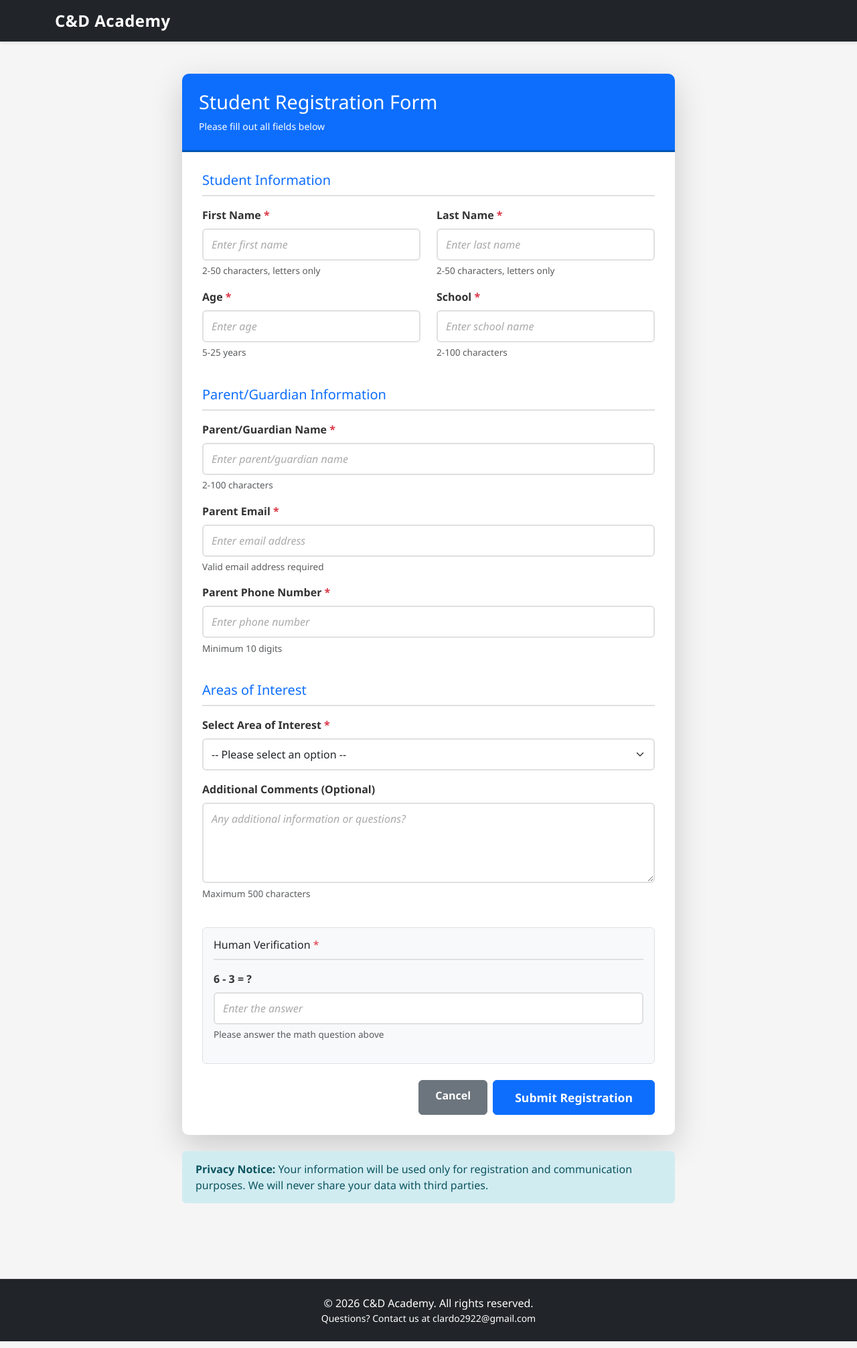
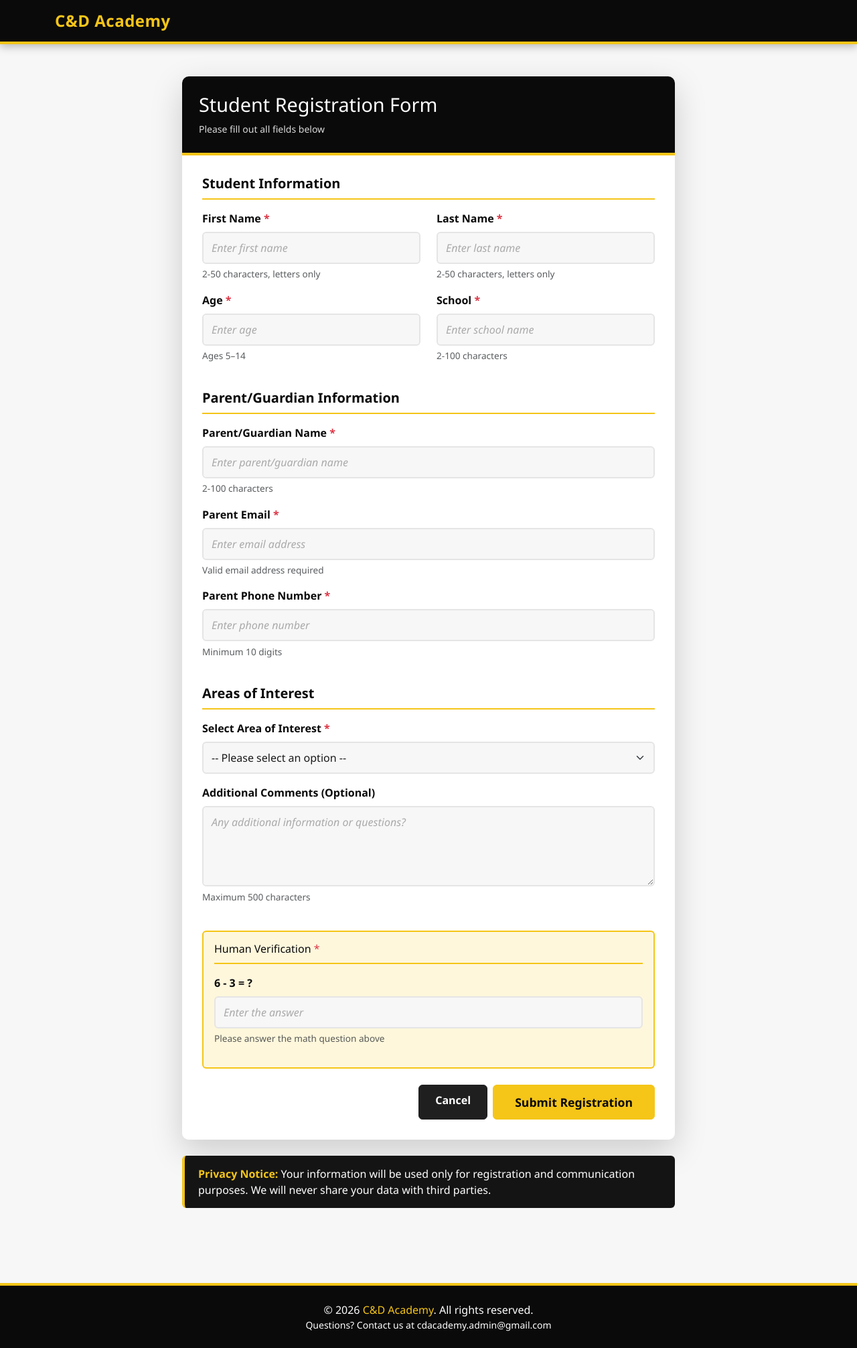
Before and after one commit to Bapthekid/cd-academy, a Flask app: page /register in a window 1280 px wide. Shown: the whole page at 67% size. Run offline with Flask 3, Linux system fonts and the light colour scheme.

Commit message:
user quality updates

```diff
--- a/app.py
+++ b/app.py
@@ -141,8 +141,8 @@ def validate_form_data(data):
     # Age validation
     try:
         age = int(data.get('age', 0))
-        if age < 5 or age > 25:
-            errors.append("Age must be between 5 and 25.")
+        if age < 5 or age > 14:
+            errors.append("Age must be between 5 and 14.")
     except ValueError:
         errors.append("Please enter a valid age as a number.")
 
--- a/static/style.css
+++ b/static/style.css
@@ -1,15 +1,28 @@
-/* Custom Styles for C&D Academy Registration Portal */
+/* C&D Academy — Black / Yellow / White theme (matches flyer) */
 
 :root {
-    --primary-color: #0d6efd;
-    --secondary-color: #6c757d;
-    --success-color: #28a745;
-    --danger-color: #dc3545;
-    --light-color: #f8f9fa;
-    --dark-color: #212529;
+    --cd-black: #0a0a0a;
+    --cd-black-soft: #141414;
+    --cd-black-muted: #1f1f1f;
+    --cd-yellow: #f5c518;
+    --cd-yellow-hover: #ffdd33;
+    --cd-yellow-muted: rgba(245, 197, 24, 0.15);
+    --cd-white: #ffffff;
+    --cd-off-white: #f7f7f7;
+    --cd-gray: #6c6c6c;
+    --cd-gray-light: #e5e5e5;
+
+    --bs-primary: #f5c518;
+    --bs-primary-rgb: 245, 197, 24;
+    --bs-dark: #0a0a0a;
+    --bs-dark-rgb: 10, 10, 10;
+    --bs-body-bg: #f7f7f7;
+    --bs-body-color: #1a1a1a;
+    --bs-link-color: #0a0a0a;
+    --bs-link-hover-color: #c9a000;
 }
 
-/* General Styles */
+/* General */
 * {
     margin: 0;
     padding: 0;
@@ -18,8 +31,8 @@
 
 body {
     font-family: 'Segoe UI', Tahoma, Geneva, Verdana, sans-serif;
-    background-color: #f5f5f5;
-    color: #333;
+    background-color: var(--cd-off-white);
+    color: var(--cd-black-soft);
     display: flex;
     flex-direction: column;
     min-height: 100vh;
@@ -30,34 +43,46 @@ main {
 }
 
 /* Navigation */
-.navbar {
-    box-shadow: 0 2px 4px rgba(0, 0, 0, 0.1);
+.navbar.cd-navbar {
+    background-color: var(--cd-black) !important;
+    border-bottom: 4px solid var(--cd-yellow);
+    box-shadow: 0 4px 12px rgba(0, 0, 0, 0.25);
 }
 
-.navbar-brand {
+.navbar.cd-navbar .navbar-brand {
     font-size: 1.5rem;
     letter-spacing: 0.5px;
+    color: var(--cd-yellow) !important;
+    font-weight: 700;
 }
 
-/* Hero Section */
+.navbar.cd-navbar .navbar-brand:hover {
+    color: var(--cd-yellow-hover) !important;
+}
+
+/* Hero */
 .hero-section {
-    background: linear-gradient(135deg, #667eea 0%, #764ba2 100%);
-    color: white;
+    background: linear-gradient(160deg, var(--cd-black) 0%, var(--cd-black-muted) 55%, var(--cd-black-soft) 100%);
+    color: var(--cd-white);
     padding: 60px 0;
     margin-bottom: 40px;
-    border-radius: 0;
+    border-bottom: 4px solid var(--cd-yellow);
 }
 
-.hero-section h1 {
-    color: white;
+.hero-section .hero-title {
+    color: var(--cd-yellow);
+    font-weight: 800;
+    text-transform: uppercase;
+    letter-spacing: 0.02em;
 }
 
-.hero-section .lead {
-    color: rgba(255, 255, 255, 0.9);
+.hero-section .hero-tagline {
+    color: var(--cd-white);
     font-size: 1.3rem;
+    opacity: 0.95;
 }
 
-/* Flyer Container */
+/* Flyer */
 .flyer-container {
     perspective: 1000px;
 }
@@ -65,11 +90,12 @@ main {
 .flyer-container .card {
     overflow: hidden;
     transition: transform 0.3s ease, box-shadow 0.3s ease;
+    border: 3px solid var(--cd-yellow) !important;
 }
 
 .flyer-container .card:hover {
     transform: translateY(-5px);
-    box-shadow: 0 15px 35px rgba(0, 0, 0, 0.2) !important;
+    box-shadow: 0 15px 35px rgba(0, 0, 0, 0.35) !important;
 }
 
 .flyer-container img {
@@ -82,74 +108,126 @@ main {
     transform: scale(1.02);
 }
 
-/* Contact Card */
+/* Contact cards */
 .contact-card {
     padding: 20px;
     border-radius: 8px;
     transition: all 0.3s ease;
-    background-color: #f8f9fa;
+    background-color: var(--cd-white);
+    border: 2px solid var(--cd-gray-light);
     height: 100%;
 }
 
 .contact-card:hover {
-    background-color: #e9ecef;
+    background-color: var(--cd-yellow-muted);
+    border-color: var(--cd-yellow);
     transform: translateY(-3px);
 }
 
-.contact-card i {
-    transition: transform 0.3s ease;
-}
-
-.contact-card:hover i {
-    transform: scale(1.1);
+.contact-card .contact-icon {
+    font-size: 2rem;
+    color: var(--cd-yellow);
+    display: inline-block;
+    width: 2.5rem;
+    height: 2.5rem;
+    line-height: 2.5rem;
+    background: var(--cd-black);
+    border-radius: 50%;
+    font-weight: bold;
 }
 
 .contact-card h5 {
-    color: #333;
-    font-weight: 600;
+    color: var(--cd-black);
+    font-weight: 700;
     margin-top: 15px;
 }
 
 .contact-card p {
-    color: #666;
+    color: var(--cd-gray);
     margin: 0;
 }
 
-/* Registration Section */
-.registration-section {
-    background-color: #f5f5f5;
+/* Sections */
+.registration-section,
+.success-section,
+.error-section {
+    background-color: var(--cd-off-white);
     padding: 40px 0;
 }
 
+/* Cards */
 .card {
     border-radius: 10px;
     overflow: hidden;
+    border: 1px solid var(--cd-gray-light);
 }
 
-.card-header {
-    border-bottom: 3px solid #0056b3;
+.cd-card-header {
+    background-color: var(--cd-black) !important;
+    color: var(--cd-yellow) !important;
+    border-bottom: 4px solid var(--cd-yellow) !important;
     padding: 25px !important;
 }
 
-.card-header h2 {
+.cd-card-header h2,
+.cd-card-header p {
+    color: var(--cd-white);
+}
+
+.cd-card-header h2 {
     font-size: 1.8rem;
     margin-bottom: 0;
 }
 
+.cd-card-header p.small {
+    color: rgba(255, 255, 255, 0.85) !important;
+}
+
 .card-body {
     padding: 30px !important;
+    background: var(--cd-white);
 }
 
-/* Form Styling */
+.cd-info-card {
+    background-color: var(--cd-black-soft) !important;
+    border: 2px solid var(--cd-yellow) !important;
+    color: var(--cd-white);
+}
+
+.cd-info-card .card-title {
+    color: var(--cd-yellow);
+    font-weight: 700;
+}
+
+.cd-info-card .card-text {
+    color: rgba(255, 255, 255, 0.9);
+}
+
+/* Typography accents */
+.text-accent {
+    color: var(--cd-yellow) !important;
+}
+
+.text-on-dark {
+    color: var(--cd-white) !important;
+}
+
+.legend-accent {
+    color: var(--cd-black) !important;
+    font-weight: 700;
+    border-bottom-color: var(--cd-yellow) !important;
+}
+
+/* Forms */
 .form-label {
     font-weight: 600;
-    color: #333;
+    color: var(--cd-black);
     margin-bottom: 0.5rem;
 }
 
 .form-control,
 .form-select {
-    border: 2px solid #e0e0e0;
+    border: 2px solid var(--cd-gray-light);
     border-radius: 6px;
     padding: 10px 12px;
     font-size: 1rem;
@@ -158,8 +236,8 @@ main {
 
 .form-control:focus,
 .form-select:focus {
-    border-color: #0d6efd;
-    box-shadow: 0 0 0 0.2rem rgba(13, 110, 253, 0.15);
+    border-color: var(--cd-yellow);
+    box-shadow: 0 0 0 0.2rem rgba(245, 197, 24, 0.35);
 }
 
 .form-control::placeholder {
@@ -171,9 +249,9 @@ main {
     font-size: 0.85rem;
     display: block;
     margin-top: 0.35rem;
+    color: var(--cd-gray);
 }
 
-/* Fieldset Styling */
 fieldset {
     border: none;
 }
@@ -181,38 +259,51 @@ fieldset {
 legend {
     font-weight: 600;
     padding-bottom: 10px;
-    border-bottom: 2px solid #e0e0e0;
+    border-bottom: 2px solid var(--cd-gray-light);
     margin-bottom: 20px !important;
 }
 
-/* Button Styling */
+.verification-box {
+    background-color: var(--cd-yellow-muted) !important;
+    border: 2px solid var(--cd-yellow) !important;
+}
+
+.verification-box legend {
+    color: var(--cd-black) !important;
+    border-bottom-color: var(--cd-yellow) !important;
+}
+
+/* Buttons */
 .btn {
     border-radius: 6px;
-    font-weight: 600;
+    font-weight: 700;
     padding: 10px 24px;
     transition: all 0.3s ease;
 }
 
 .btn-primary {
-    background-color: #0d6efd;
-    border-color: #0d6efd;
+    --bs-btn-color: var(--cd-black);
+    --bs-btn-bg: var(--cd-yellow);
+    --bs-btn-border-color: var(--cd-yellow);
+    --bs-btn-hover-color: var(--cd-black);
+    --bs-btn-hover-bg: var(--cd-yellow-hover);
+    --bs-btn-hover-border-color: var(--cd-yellow-hover);
+    --bs-btn-active-bg: #d4a80f;
+    --bs-btn-active-border-color: #d4a80f;
+    color: var(--cd-black);
 }
 
 .btn-primary:hover {
-    background-color: #0056b3;
-    border-color: #0056b3;
     transform: translateY(-2px);
-    box-shadow: 0 4px 12px rgba(13, 110, 253, 0.3);
+    box-shadow: 0 4px 14px rgba(245, 197, 24, 0.45);
 }
 
 .btn-secondary {
-    background-color: #6c757d;
-    border-color: #6c757d;
-}
-
-.btn-secondary:hover {
-    background-color: #5a6268;
-    border-color: #5a6268;
+    --bs-btn-color: var(--cd-white);
+    --bs-btn-bg: var(--cd-black-muted);
+    --bs-btn-border-color: var(--cd-black-muted);
+    --bs-btn-hover-bg: var(--cd-black);
+    --bs-btn-hover-border-color: var(--cd-black);
 }
 
 .btn-lg {
@@ -220,7 +311,7 @@ legend {
     padding: 12px 32px;
 }
 
-/* Alert Styling */
+/* Alerts */
 .alert {
     border-radius: 6px;
     border: none;
@@ -228,69 +319,97 @@ legend {
 }
 
 .alert-danger {
-    background-color: #f8d7da;
-    color: #721c24;
+    background-color: #fff3cd;
+    color: var(--cd-black);
+    border-left: 4px solid #c9a000;
 }
 
-.alert-success {
-    background-color: #d4edda;
-    color: #155724;
+.alert-success,
+.alert.cd-alert-success {
+    background-color: var(--cd-yellow-muted);
+    color: var(--cd-black);
+    border: 2px solid var(--cd-yellow);
 }
 
-.alert-info {
-    background-color: #d1ecf1;
-    color: #0c5460;
+.alert-info,
+.alert.cd-alert-info {
+    background-color: var(--cd-black-soft);
+    color: var(--cd-white);
+    border-left: 4px solid var(--cd-yellow);
 }
 
-/* Success Section */
-.success-section {
-    background-color: #f5f5f5;
-    padding: 40px 0;
+.alert-info strong,
+.alert.cd-alert-info strong {
+    color: var(--cd-yellow);
 }
 
-.success-icon {
-    display: flex;
-    justify-content: center;
-    align-items: center;
-    height: 100px;
+/* Success page */
+.success-icon svg circle,
+.success-icon svg path {
+    stroke: var(--cd-yellow);
 }
 
-.success-icon svg {
-    animation: slideInDown 0.6s ease;
+.success-title {
+    color: var(--cd-black);
+    font-weight: 800;
 }
 
-@keyframes slideInDown {
-    from {
-        opacity: 0;
-        transform: translateY(-30px);
-    }
-    to {
-        opacity: 1;
-        transform: translateY(0);
-    }
+/* Error pages */
+.error-code {
+    color: var(--cd-yellow);
+    text-shadow: 2px 2px 0 var(--cd-black);
+}
+
+.error-section h2 {
+    color: var(--cd-black);
+    font-weight: 700;
 }
 
 /* Footer */
-footer {
+footer.cd-footer {
     margin-top: auto;
-    border-top: 1px solid #e0e0e0;
+    background-color: var(--cd-black) !important;
+    border-top: 4px solid var(--cd-yellow);
+    color: var(--cd-white);
 }
 
-footer p {
+footer.cd-footer p {
     margin: 0;
 }
 
-/* Responsive Design */
+footer.cd-footer .footer-accent {
+    color: var(--cd-yellow);
+}
+
+/* Scrollbar */
+::-webkit-scrollbar {
+    width: 10px;
+}
+
+::-webkit-scrollbar-track {
+    background: var(--cd-off-white);
+}
+
+::-webkit-scrollbar-thumb {
+    background: var(--cd-black-muted);
+    border-radius: 5px;
+}
+
+::-webkit-scrollbar-thumb:hover {
+    background: var(--cd-black);
+}
+
+/* Responsive */
 @media (max-width: 768px) {
     .hero-section {
         padding: 40px 0;
     }
 
-    .hero-section h1 {
+    .hero-section .hero-title {
         font-size: 2rem;
     }
 
-    .card-header h2 {
+    .cd-card-header h2 {
         font-size: 1.5rem;
     }
 
@@ -319,25 +438,7 @@ footer p {
     cursor: not-allowed;
 }
 
-/* Custom Scrollbar */
-::-webkit-scrollbar {
-    width: 10px;
-}
-
-::-webkit-scrollbar-track {
-    background: #f1f1f1;
-}
-
-::-webkit-scrollbar-thumb {
-    background: #888;
-    border-radius: 5px;
-}
-
-::-webkit-scrollbar-thumb:hover {
-    background: #555;
-}
-
-/* Print Styles */
+/* Print */
 @media print {
     nav,
     footer {
--- a/templates/404.html
+++ b/templates/404.html
@@ -8,7 +8,7 @@
         <div class="row">
             <div class="col-md-8 mx-auto text-center">
                 <div class="error-container">
-                    <h1 class="display-1 fw-bold text-danger">404</h1>
+                    <h1 class="display-1 fw-bold error-code">404</h1>
                     <h2 class="mb-3">Page Not Found</h2>
                     <p class="lead mb-4">Sorry, the page you're looking for doesn't exist.</p>
                     <a href="{{ url_for('home') }}" class="btn btn-primary btn-lg">
--- a/templates/500.html
+++ b/templates/500.html
@@ -8,7 +8,7 @@
         <div class="row">
             <div class="col-md-8 mx-auto text-center">
                 <div class="error-container">
-                    <h1 class="display-1 fw-bold text-danger">500</h1>
+                    <h1 class="display-1 fw-bold error-code">500</h1>
                     <h2 class="mb-3">Server Error</h2>
                     <p class="lead mb-4">Something went wrong on our end. Please try again later.</p>
                     <a href="{{ url_for('home') }}" class="btn btn-primary btn-lg">
--- a/templates/base.html
+++ b/templates/base.html
@@ -9,10 +9,10 @@
 </head>
 <body>
     <!-- Navigation -->
-    <nav class="navbar navbar-expand-lg navbar-dark bg-dark">
+    <nav class="navbar navbar-expand-lg navbar-dark cd-navbar">
         <div class="container">
             <a class="navbar-brand" href="{{ url_for('home') }}">
-                <strong>C&D Academy</strong>
+                C&amp;D Academy
             </a>
         </div>
     </nav>
@@ -23,10 +23,10 @@
     </main>
 
     <!-- Footer -->
-    <footer class="bg-dark text-white text-center py-4 mt-5">
+    <footer class="cd-footer text-center py-4 mt-5">
         <div class="container">
-            <p>&copy; 2026 C&D Academy. All rights reserved.</p>
-            <p class="small">Questions? Contact us at clardo2922@gmail.com</p>
+            <p>&copy; 2026 <span class="footer-accent">C&amp;D Academy</span>. All rights reserved.</p>
+            <p class="small">Questions? Contact us at cdacademy.admin@gmail.com</p>
         </div>
     </footer>
 
--- a/templates/register.html
+++ b/templates/register.html
@@ -8,7 +8,7 @@
         <div class="row">
             <div class="col-md-8 mx-auto">
                 <div class="card shadow-lg border-0">
-                    <div class="card-header bg-primary text-white p-4">
+                    <div class="card-header cd-card-header p-4">
                         <h2 class="mb-0">Student Registration Form</h2>
                         <p class="small mb-0 mt-2">Please fill out all fields below</p>
                     </div>
@@ -24,7 +24,7 @@
                         <form method="POST" action="{{ url_for('register') }}" novalidate>
                             <!-- Student Information Section -->
                             <fieldset class="mb-4">
-                                <legend class="h5 mb-3 text-primary">Student Information</legend>
+                                <legend class="h5 mb-3 legend-accent">Student Information</legend>
 
                                 <div class="row">
                                     <div class="col-md-6 mb-3">
@@ -63,9 +63,9 @@
                                                value="{{ form_data.get('age', '') }}"
                                                required
                                                min="5"
-                                               max="25"
+                                               max="14"
                                                placeholder="Enter age">
-                                        <small class="form-text text-muted">5-25 years</small>
+                                        <small class="form-text text-muted">Ages 5–14</small>
                                     </div>
                                     <div class="col-md-6 mb-3">
                                         <label for="school" class="form-label">School <span class="text-danger">*</span></label>
@@ -84,7 +84,7 @@
 
                             <!-- Parent/Guardian Information Section -->
                             <fieldset class="mb-4">
-                                <legend class="h5 mb-3 text-primary">Parent/Guardian Information</legend>
+                                <legend class="h5 mb-3 legend-accent">Parent/Guardian Information</legend>
 
                                 <div class="mb-3">
                                     <label for="guardian_name" class="form-label">Parent/Guardian Name <span class="text-danger">*</span></label>
@@ -128,7 +128,7 @@
 
                             <!-- Interest Section -->
                             <fieldset class="mb-4">
-                                <legend class="h5 mb-3 text-primary">Areas of Interest</legend>
+                                <legend class="h5 mb-3 legend-accent">Areas of Interest</legend>
 
                                 <div class="mb-3">
                                     <label for="area_of_interest" class="form-label">Select Area of Interest <span class="text-danger">*</span></label>
@@ -158,8 +158,8 @@
                             </fieldset>
 
                             <!-- Human Verification Section -->
-                            <fieldset class="mb-4 p-3 bg-light border rounded">
-                                <legend class="h6 mb-3 text-dark">Human Verification <span class="text-danger">*</span></legend>
+                            <fieldset class="mb-4 p-3 verification-box rounded">
+                                <legend class="h6 mb-3">Human Verification <span class="text-danger">*</span></legend>
 
                                 <div class="mb-3">
                                     <label class="form-label">
@@ -186,7 +186,7 @@
                 </div>
 
                 <!-- Info Box -->
-                <div class="alert alert-info mt-4" role="alert">
+                <div class="alert cd-alert-info mt-4" role="alert">
                     <strong>Privacy Notice:</strong> Your information will be used only for registration and communication purposes. We will never share your data with third parties.
                 </div>
             </div>
--- a/templates/success.html
+++ b/templates/success.html
@@ -20,7 +20,7 @@
                         </div>
 
                         <!-- Success Message -->
-                        <h1 class="display-5 fw-bold text-success mb-3">
+                        <h1 class="display-5 fw-bold success-title mb-3">
                             Registration Submitted Successfully!
                         </h1>
 
@@ -30,7 +30,7 @@
                         </p>
 
                         <!-- Details -->
-                        <div class="alert alert-success" role="alert">
+                        <div class="alert cd-alert-success" role="alert">
                             <p class="mb-2">
                                 <strong>What's Next?</strong>
                             </p>
@@ -65,7 +65,7 @@
 
                 <!-- Additional Information -->
                 <div class="mt-4">
-                    <div class="card border-0 bg-light">
+                    <div class="card border-0 cd-info-card">
                         <div class="card-body">
                             <h5 class="card-title">About C&D Academy</h5>
                             <p class="card-text">
```
Also changed, not shown: templates/home.html (+5 -5 lines), README.md.
